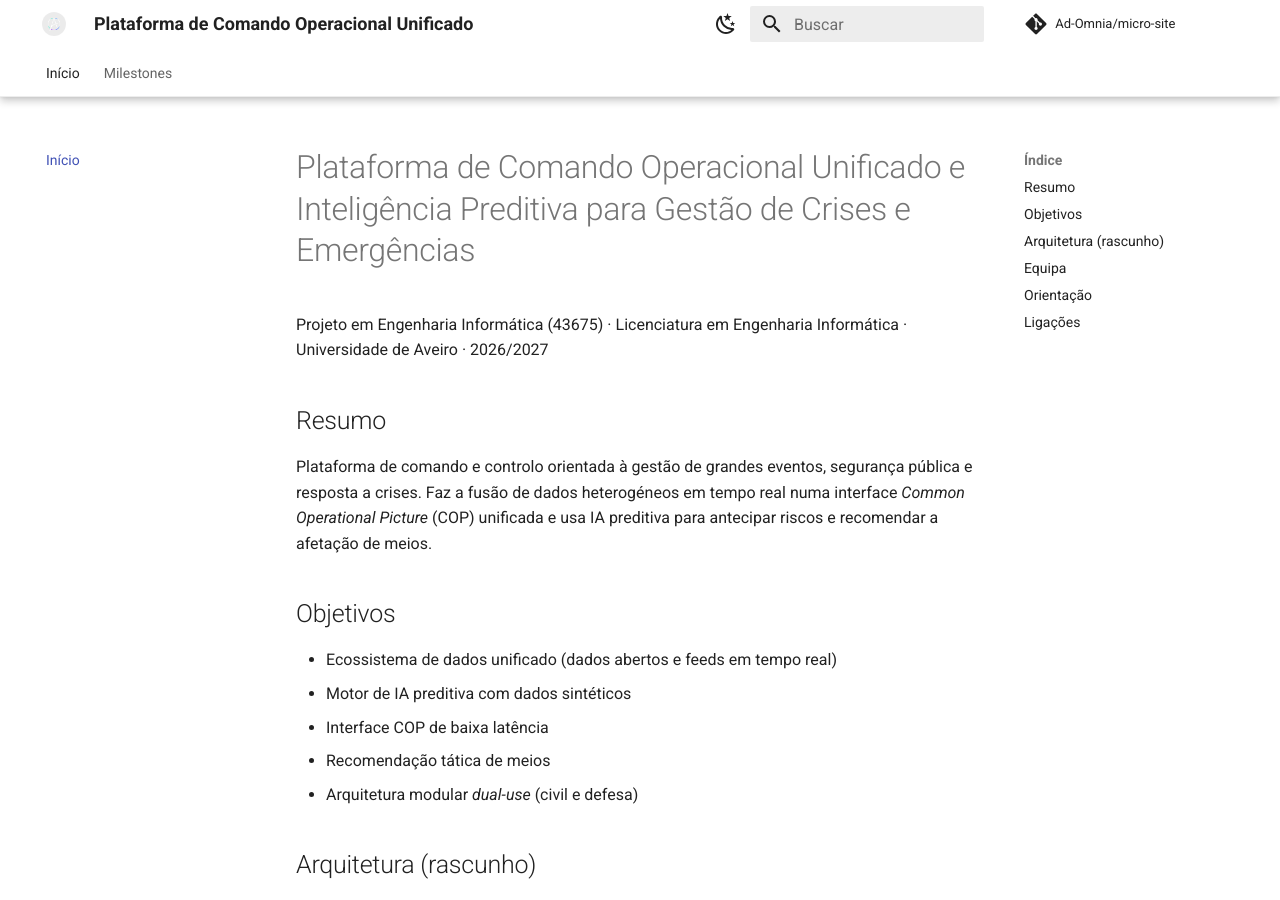
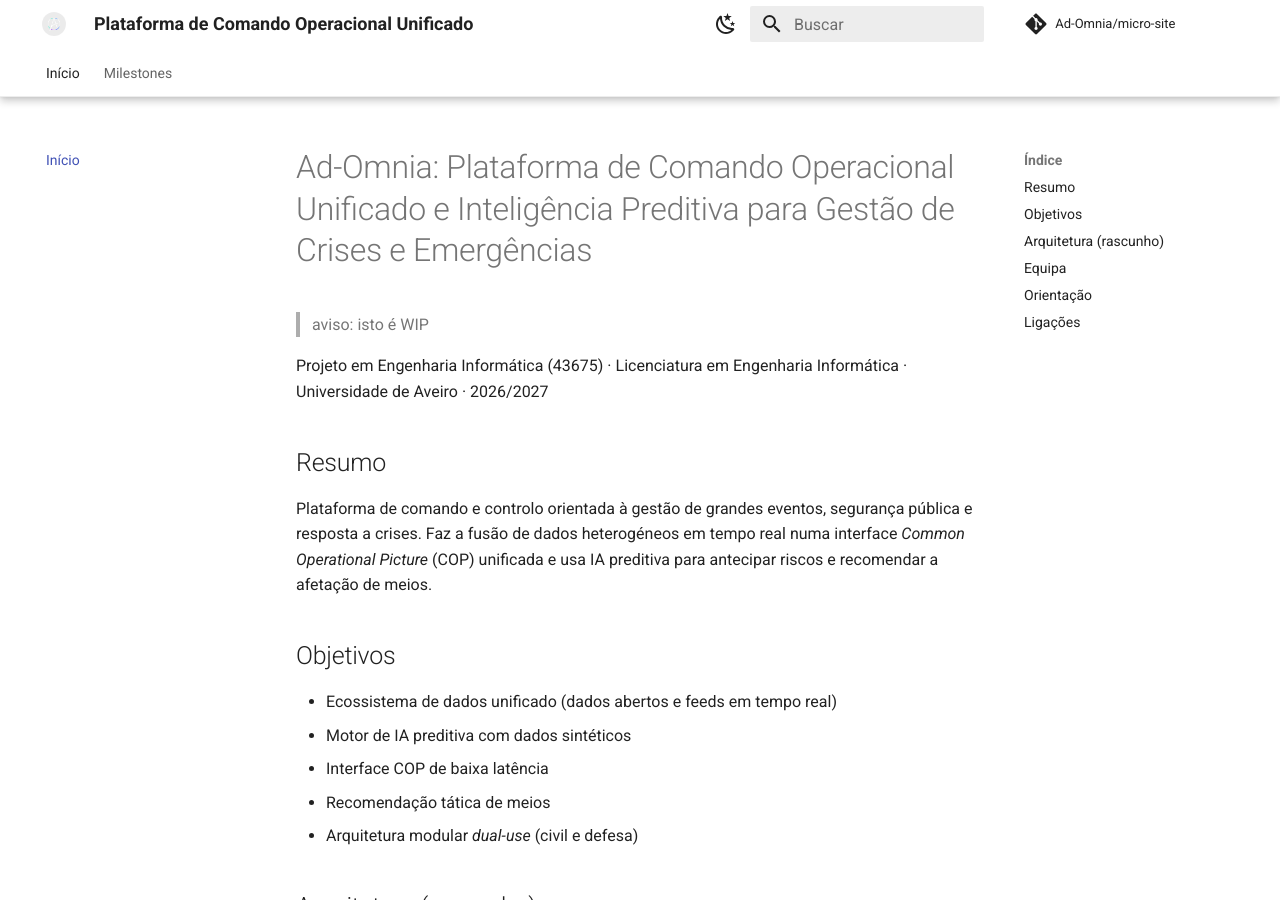
Before and after one commit to Ad-Omnia/micro-site, an MkDocs documentation site: the page built from docs/index.md, in a window 1280 px wide and 900 px high. Built offline with MkDocs 1.6.1 and Material for MkDocs 9.7.7, drawn with Linux system fonts in a browser that asks for light colours; comment, search, counter and statistics services are not loaded.

Commit message:
Update index.md

```diff
--- a/docs/index.md
+++ b/docs/index.md
@@ -1,4 +1,6 @@
-# Plataforma de Comando Operacional Unificado e Inteligência Preditiva para Gestão de Crises e Emergências
+# Ad-Omnia: Plataforma de Comando Operacional Unificado e Inteligência Preditiva para Gestão de Crises e Emergências
+
+> aviso: isto é WIP
 
 Projeto em Engenharia Informática (43675) · Licenciatura em Engenharia Informática · Universidade de Aveiro · 2026/2027
 
```
